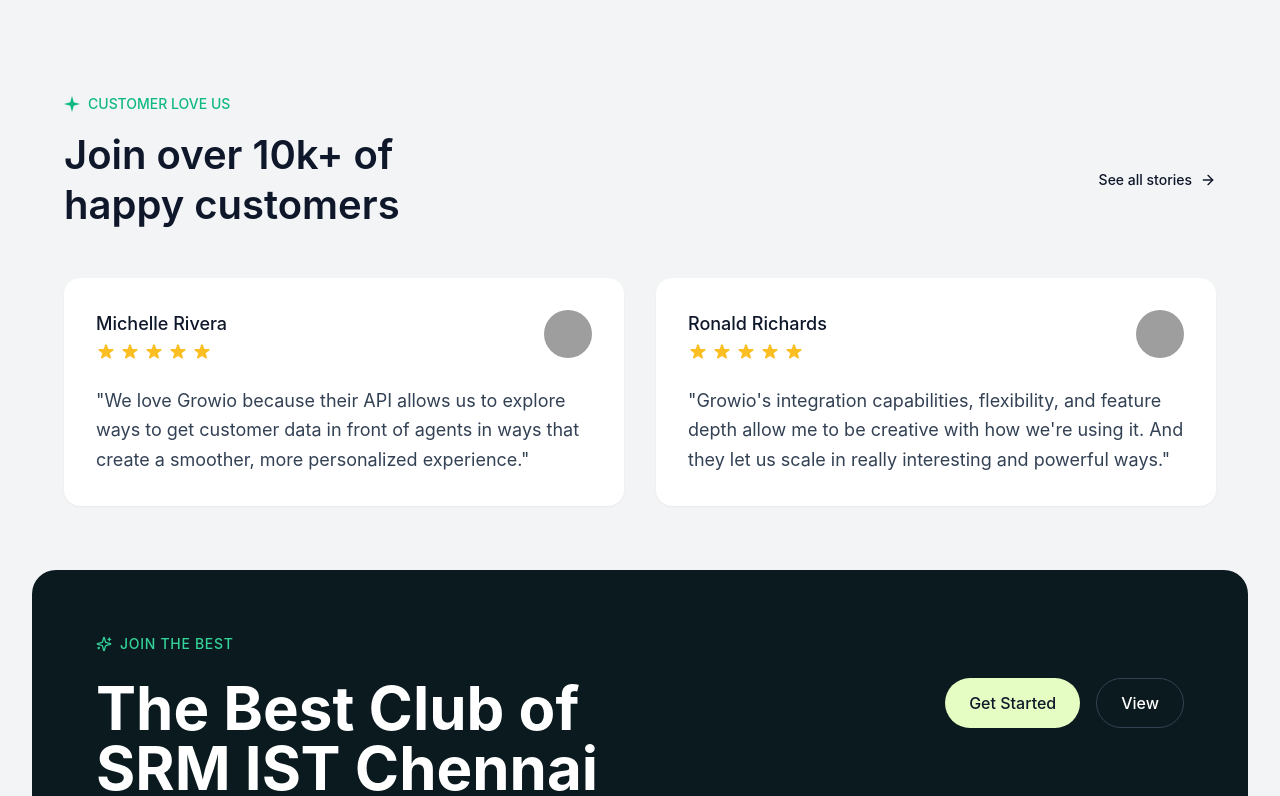
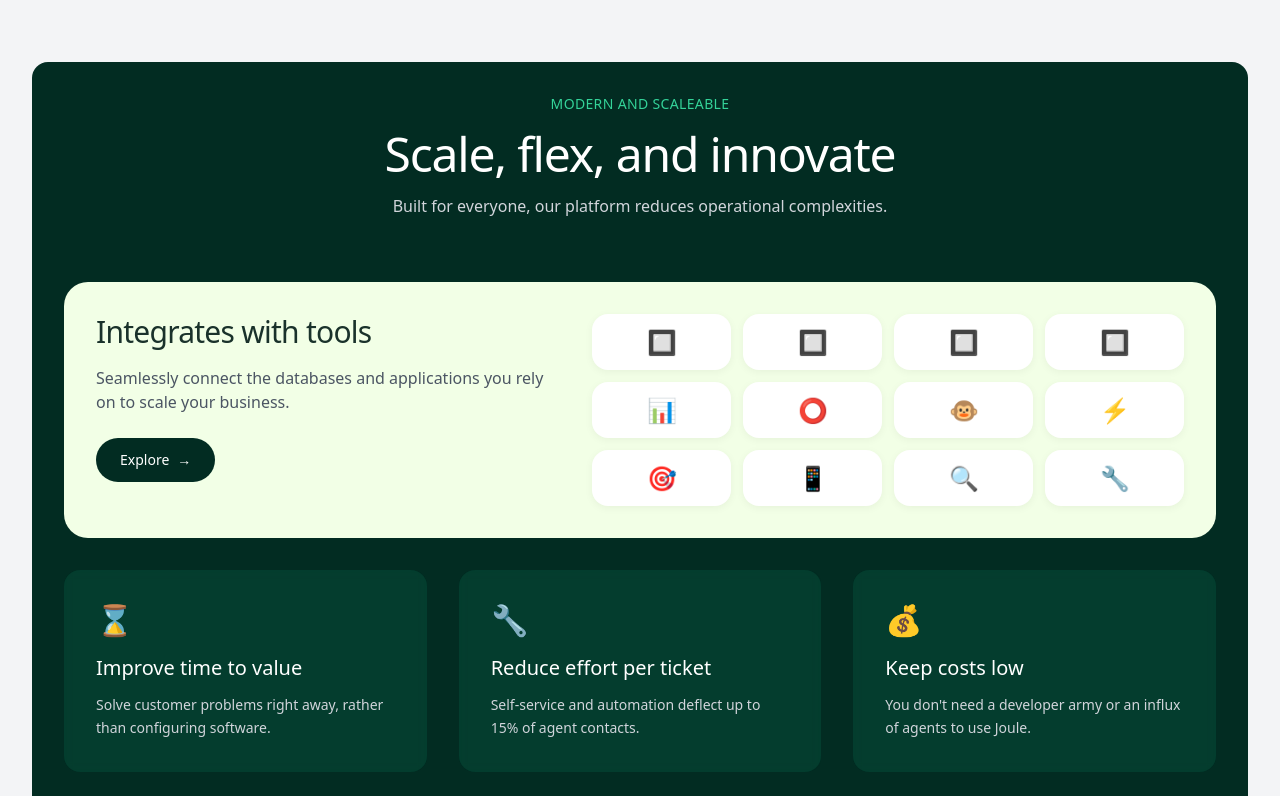
Before and after one commit to Sai-404/cmac-website, a React (Vite) app in the folder client/: page / in a window 1280 px wide. Shown: the part 1424-2220 px from the top of the page. Built offline with nearby package versions, Linux system fonts and the light colour scheme; grey boxes are pictures that could not be loaded.

Commit message:
feat: add initial Vite and Rollup configuration files with basic exports

```diff
--- a/client/src/Components/S1.jsx
+++ b/client/src/Components/S1.jsx
@@ -1,5 +1,84 @@
 import React from "react";
 
-const S1 = () => {}
+const S1 = () => {
+  const integrationIcons = [
+    { name: 'Slack', icon: '🔲' },
+    { name: 'Notion', icon: '🔲' },
+    { name: 'Trello', icon: '🔲' },
+    { name: 'Box', icon: '🔲' },
+    { name: 'Analytics', icon: '📊' },
+    { name: 'Asana', icon: '⭕' },
+    { name: 'MailChimp', icon: '🐵' },
+    { name: 'Zapier', icon: '⚡' },
+    { name: 'Google Ads', icon: '🎯' },
+    { name: 'Meta', icon: '📱' },
+    { name: 'Google', icon: '🔍' },
+    { name: 'Tools', icon: '🔧' }
+  ];
+
+  const features = [
+    {
+      icon: '⌛',
+      title: 'Improve time to value',
+      description: 'Solve customer problems right away, rather than configuring software.'
+    },
+    {
+      icon: '🔧',
+      title: 'Reduce effort per ticket',
+      description: 'Self-service and automation deflect up to 15% of agent contacts.'
+    },
+    {
+      icon: '💰',
+      title: 'Keep costs low',
+      description: "You don't need a developer army or an influx of agents to use Joule."
+    }
+  ];
+
+  return (
+    <div className="bg-emerald-950 min-h-screen p-8 text-white font-sans rounded-2xl">
+      <div className="max-w-6xl mx-auto">
+        <div className="text-center mb-16">
+          <p className="text-emerald-400 mb-4 text-sm tracking-wide">MODERN AND SCALEABLE</p>
+          <h1 className="text-5xl font-normal mb-4 tracking-tight">Scale, flex, and innovate</h1>
+          <p className="text-gray-300 font-light">Built for everyone, our platform reduces operational complexities.</p>
+        </div>
+
+        <div className="bg-[#f2ffe6] text-emerald-950 rounded-3xl mb-8">
+          <div className="p-8">
+            <div className="flex justify-between items-start gap-12">
+              <div className="max-w-md">
+                <h2 className="text-3xl font-normal mb-4 tracking-tight text-[#1a322b]">Integrates with tools</h2>
+                <p className="text-gray-600 mb-6 font-light">
+                  Seamlessly connect the databases and applications you rely on to scale your business.
+                </p>
+                <button className="bg-emerald-950 text-white px-6 py-3 rounded-full inline-flex items-center text-sm">
+                  Explore
+                  <span className="ml-2">→</span>
+                </button>
+              </div>
+              <div className="grid grid-cols-4 gap-3 flex-1">
+                {integrationIcons.map((tool, index) => (
+                  <div key={index} className="bg-white p-3 rounded-2xl shadow-sm flex items-center justify-center" style={{ boxShadow: '0 2px 8px rgba(0,0,0,0.05)' }}>
+                    <span className="text-2xl">{tool.icon}</span>
+                  </div>
+                ))}
+              </div>
+            </div>
+          </div>
+        </div>
+
+        <div className="grid grid-cols-3 gap-8">
+          {features.map((feature, index) => (
+            <div key={index} className="bg-emerald-900/50 p-8 rounded-2xl backdrop-blur-sm">
+              <span className="text-3xl mb-4 block">{feature.icon}</span>
+              <h3 className="text-xl font-normal mb-3">{feature.title}</h3>
+              <p className="text-gray-300 font-light text-sm leading-relaxed">{feature.description}</p>
+            </div>
+          ))}
+        </div>
+      </div>
+    </div>
+  );
+}
 
 export default S1;
--- /dev/null
+++ b/package.json
@@ -0,0 +1,6 @@
+{
+  "dependencies": {
+    "lucide-react": "^0.474.0",
+    "vite": "^6.0.11"
+  }
+}
```
Also changed, not shown: 1 other file (tests, documents, lock files or other folders).
